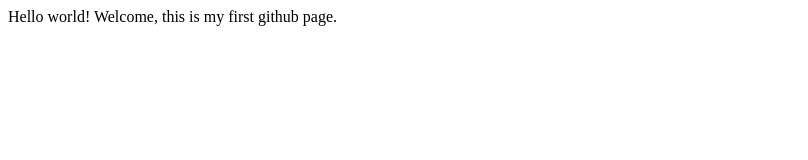
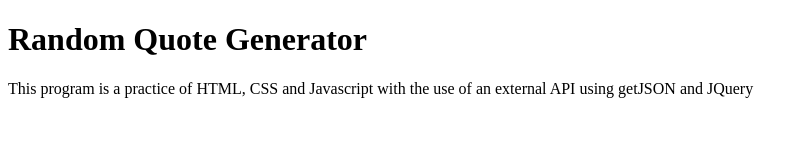
Before and after one commit to marouaneabra/quotegenerator, a plain HTML site: page index.html in a window 1280 px wide. Shown: the whole page, without its empty margins (0-808 px from the left). Drawn offline with Linux system fonts and the light colour scheme.

Commit message:
update index.html

```diff
--- a/index.html
+++ b/index.html
@@ -1,10 +1,10 @@
 <!DOCTYPE html>
 <html>
 <div class="container-fluid">
-<body>
-Hello world! Welcome, this is my first github page.
+<h1 class="text-center">Random Quote Generator</h1>
+<p class="text-center">This program is a practice of HTML, CSS and Javascript with the use of an external API using getJSON and JQuery</p>
 
-</body>
+
 
 
 
```
